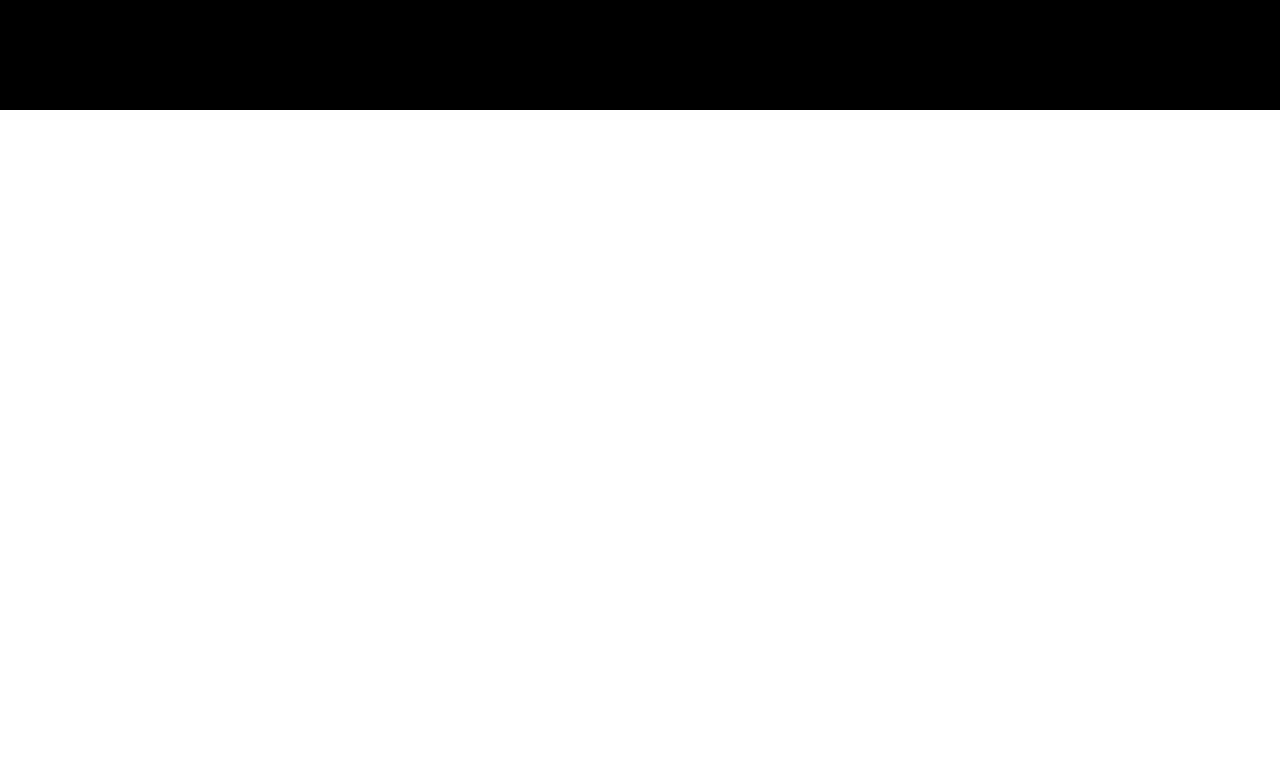
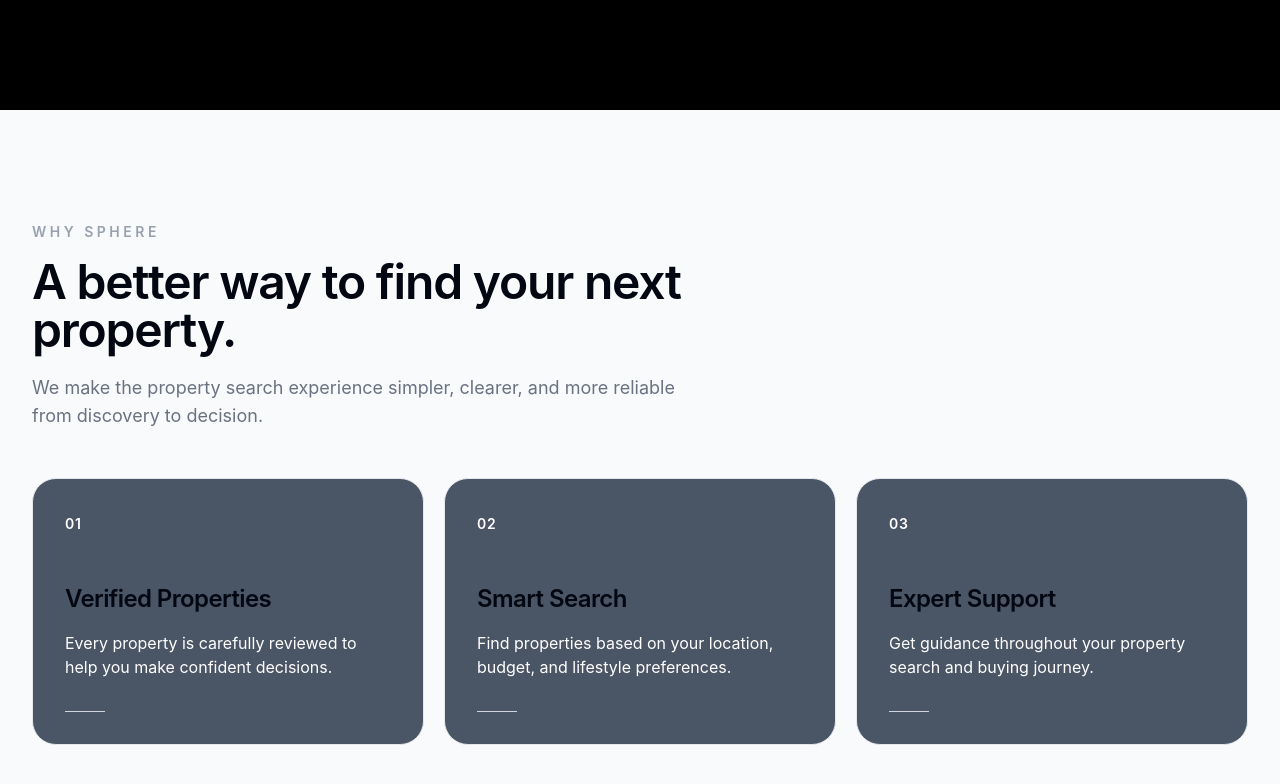
Before and after one commit to Jatinweb84/SPHERE---real-estate-frontend, a React (Vite) app: page / in a window 1280 px wide. Shown: the part 2439-3223 px from the top of the page. Before the commit the page ends 2549 px from the top, so only its background shows below. Built offline with nearby package versions, Linux system fonts and the light colour scheme.

Commit message:
why choose us section added

```diff
--- a/src/App.jsx
+++ b/src/App.jsx
@@ -1,11 +1,10 @@
-import { useState } from "react";
 import React from "react";
 import Navbar from "./Components/Navbar";
 import Home from "./Pages/Home";
 import { Routes, Route } from "react-router";
 import SmoothScroll from "./Components/SmoothScroll";
 import PropertyCategories from "./Components/PropertyCategory";
-
+import WhyChooseSphere from "./Components/WhyChooseSphere";
 function App() {
   return (
     <>
@@ -18,6 +17,7 @@
         </Routes>
       </main>
       <PropertyCategories />
+      <WhyChooseSphere />
     </>
   );
 }
--- /dev/null
+++ b/src/Components/BenefitCard.jsx
@@ -0,0 +1,21 @@
+const BenefitCard = ({ benefit }) => {
+  return (
+    <article className="group rounded-3xl border border-gray-200 bg-gray-600 p-7 transition-colors duration-300 hover:border-gray-300 sm:p-8">
+      <span className="text-sm font-semibold tracking-wider text-white">
+        {benefit.number}
+      </span>
+
+      <h3 className="mt-12 text-2xl font-semibold tracking-tight text-gray-950">
+        {benefit.title}
+      </h3>
+
+      <p className="mt-4 text-sm leading-6 text-white sm:text-base">
+        {benefit.description}
+      </p>
+
+      <div className="mt-8 h-px w-10 bg-gray-300 transition-all duration-300 group-hover:w-16" />
+    </article>
+  );
+};
+
+export default BenefitCard;
--- /dev/null
+++ b/src/Components/WhyChooseSphere.jsx
@@ -0,0 +1,35 @@
+import BenefitCard from "./BenefitCard";
+import benefits from "../Data/benefits";
+
+const WhyChooseSphere = () => {
+  return (
+    <section className="bg-gray-50 px-6 py-20 lg:px-8 lg:py-28">
+      <div className="mx-auto max-w-7xl">
+        {/* Header */}
+        <div className="max-w-2xl">
+          <p className="text-sm font-semibold uppercase tracking-[0.25em] text-gray-400">
+            Why Sphere
+          </p>
+
+          <h2 className="mt-4 text-4xl font-semibold tracking-tight text-gray-950 sm:text-5xl">
+            A better way to find your next property.
+          </h2>
+
+          <p className="mt-5 text-base leading-7 text-gray-500 sm:text-lg">
+            We make the property search experience simpler, clearer, and more
+            reliable from discovery to decision.
+          </p>
+        </div>
+
+        {/* Benefits */}
+        <div className="mt-12 grid grid-cols-1 gap-5 md:grid-cols-3">
+          {benefits.map((benefit) => (
+            <BenefitCard key={benefit.id} benefit={benefit} />
+          ))}
+        </div>
+      </div>
+    </section>
+  );
+};
+
+export default WhyChooseSphere;
--- /dev/null
+++ b/src/Data/benefits.js
@@ -0,0 +1,25 @@
+const benefits = [
+  {
+    id: 1,
+    number: "01",
+    title: "Verified Properties",
+    description:
+      "Every property is carefully reviewed to help you make confident decisions.",
+  },
+  {
+    id: 2,
+    number: "02",
+    title: "Smart Search",
+    description:
+      "Find properties based on your location, budget, and lifestyle preferences.",
+  },
+  {
+    id: 3,
+    number: "03",
+    title: "Expert Support",
+    description:
+      "Get guidance throughout your property search and buying journey.",
+  },
+];
+
+export default benefits;
```
